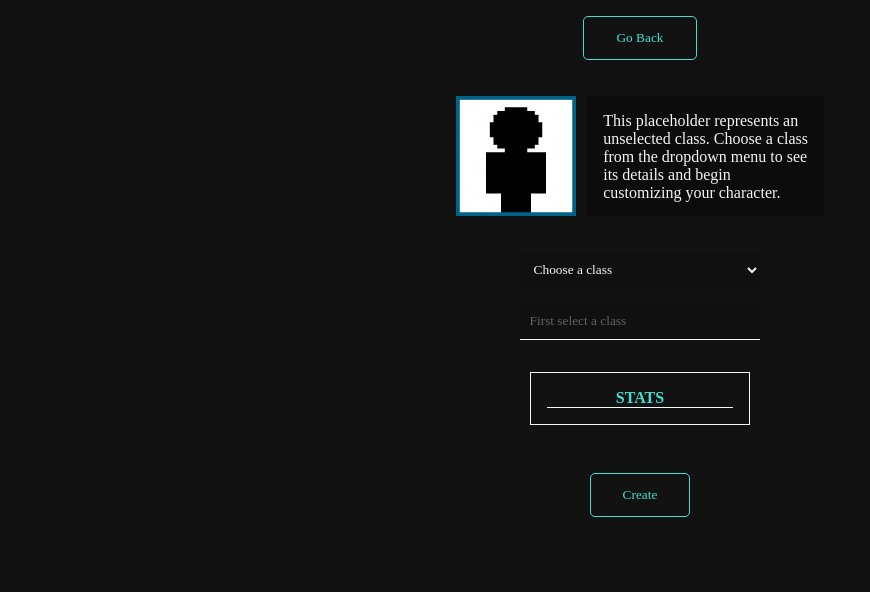
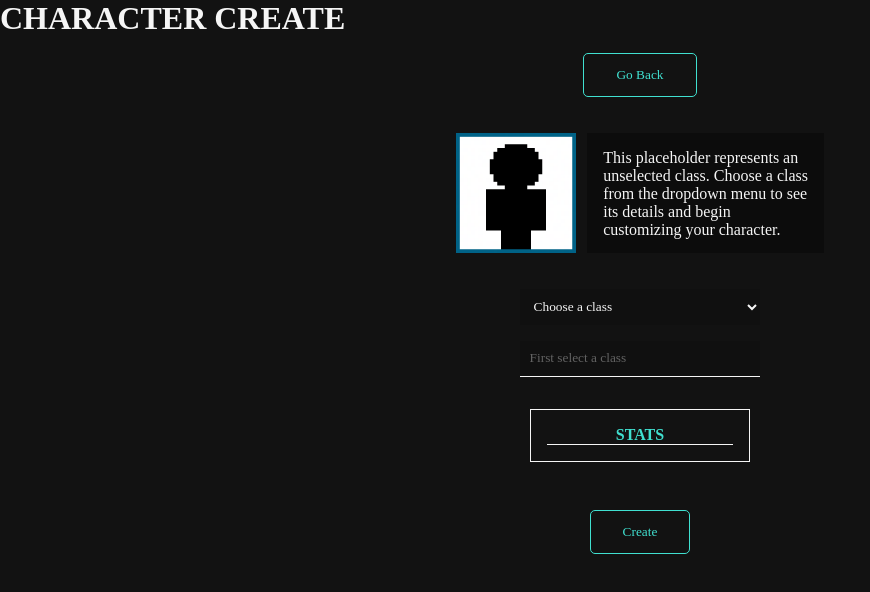
Before and after one commit to Espadv69/Character-Creator, a React (Vite) app: page / in a window 1280 px wide. Both pictures are taken after a click on the button "Create". Shown: the top 592 px of the page, without its empty margins (0-870 px from the left). Built offline with nearby package versions, Linux system fonts and the light colour scheme; a web font is replaced by a local one.

Commit message:
feat: add title to character creation component

```diff
--- a/src/components/Create.jsx
+++ b/src/components/Create.jsx
@@ -58,6 +58,7 @@ export const Create = ({ setActiveComponent }) => {
 
   return (
     <div className="create">
+      <h1 className="h1-create-title">CHARACTER CREATE</h1>
       <button
         className="button-go-back"
         onClick={() => setActiveComponent('menu')}
```
